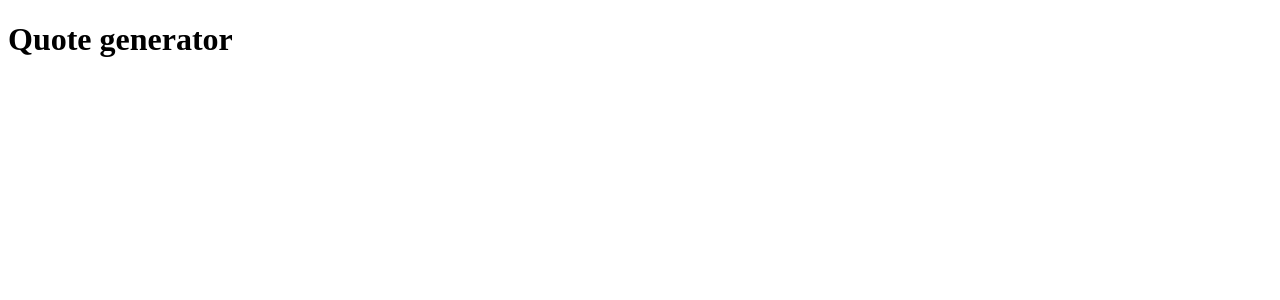
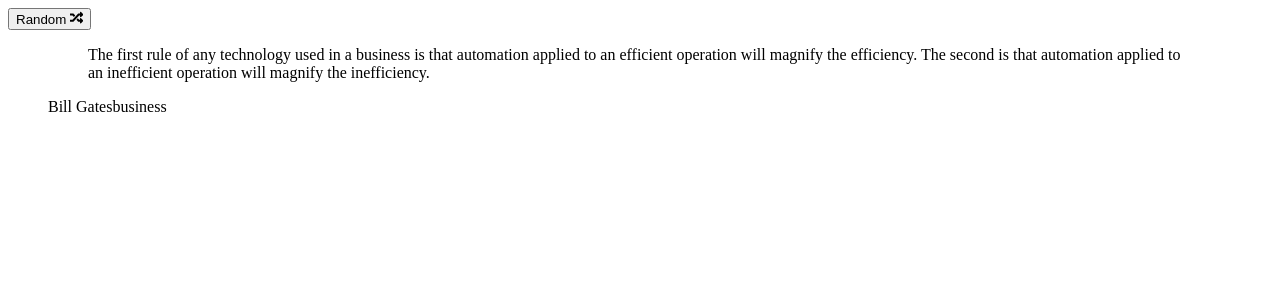
Before and after one commit to cacosted/random-quotes, a React (Vite) app: page / in a window 1280 px wide. Shown: the top 300 px of the page. Built offline with nearby package versions, Linux system fonts and the light colour scheme.

Commit message:
add main components and styles config file

```diff
--- a/index.html
+++ b/index.html
@@ -5,6 +5,9 @@
     <!-- <link rel="icon" type="image/svg+xml" href="/vite.svg" /> -->
     <meta name="viewport" content="width=device-width, initial-scale=1.0" />
     <title>Quote generator</title>
+    <link rel="preconnect" href="https://fonts.googleapis.com">
+    <link rel="preconnect" href="https://fonts.gstatic.com" crossorigin>
+    <link href="https://fonts.googleapis.com/css2?family=Raleway:wght@500;700&display=swap" rel="stylesheet">
   </head>
   <body>
     <div id="root"></div>
--- a/src/components/App/index.jsx
+++ b/src/components/App/index.jsx
@@ -1,6 +1,27 @@
+import { Container } from '../Container'
+import { NavBar } from '../NavBar'
+import { Button } from '../Button'
+import { QuoteContainer } from '../QuoteContainer'
+import { Quote } from '../Quote'
 
 export const App = () => {
+  const testQuote = {
+    text:
+    'The first rule of any technology used in a business is that automation applied to an efficient operation will magnify the efficiency. The second is that automation applied to an inefficient operation will magnify the inefficiency.',
+    details: {
+      author: 'Bill Gates',
+      category: 'business'
+    }
+  }
   return (
-    <h1>Quote generator</h1>
+    <Container>
+      <NavBar>
+        <Button />
+      </NavBar>
+      <QuoteContainer>
+        <Quote text={testQuote.text} details={testQuote.details} />
+      </QuoteContainer>
+    </Container>
+
   )
 }
--- /dev/null
+++ b/src/components/Button/index.jsx
@@ -0,0 +1,7 @@
+import { FaRandom } from 'react-icons/fa'
+
+export const Button = () => {
+  return (
+    <button><span>Random</span> <FaRandom /></button>
+  )
+}
--- /dev/null
+++ b/src/components/Container/index.jsx
@@ -0,0 +1,7 @@
+export const Container = ({ children }) => {
+  return (
+    <main>
+      {children}
+    </main>
+  )
+}
--- /dev/null
+++ b/src/components/NavBar/index.jsx
@@ -0,0 +1,7 @@
+export const NavBar = ({ children }) => {
+  return (
+    <nav>
+      {children}
+    </nav>
+  )
+}
--- /dev/null
+++ b/src/components/Quote/index.jsx
@@ -0,0 +1,14 @@
+import { QuoteDetails } from '../QuoteDetails'
+
+export const Quote = ({ text, details }) => {
+  return (
+    <>
+      <blockquote>
+        {text}
+      </blockquote>
+      <QuoteDetails>
+        {details}
+      </QuoteDetails>
+    </>
+  )
+}
--- /dev/null
+++ b/src/components/QuoteContainer/index.jsx
@@ -0,0 +1,7 @@
+export const QuoteContainer = ({ children }) => {
+  return (
+    <figure>
+      {children}
+    </figure>
+  )
+}
--- /dev/null
+++ b/src/components/QuoteDetails/index.jsx
@@ -0,0 +1,9 @@
+export const QuoteDetails = ({ children }) => {
+  const details = Object.values(children)
+
+  return (
+    <figcaption>
+      {details.map(item => (<span key={item} id={item}>{item}</span>))}
+    </figcaption>
+  )
+}
```
Also changed, not shown: src/styles/style.config.js (added, +14 -0 lines).
